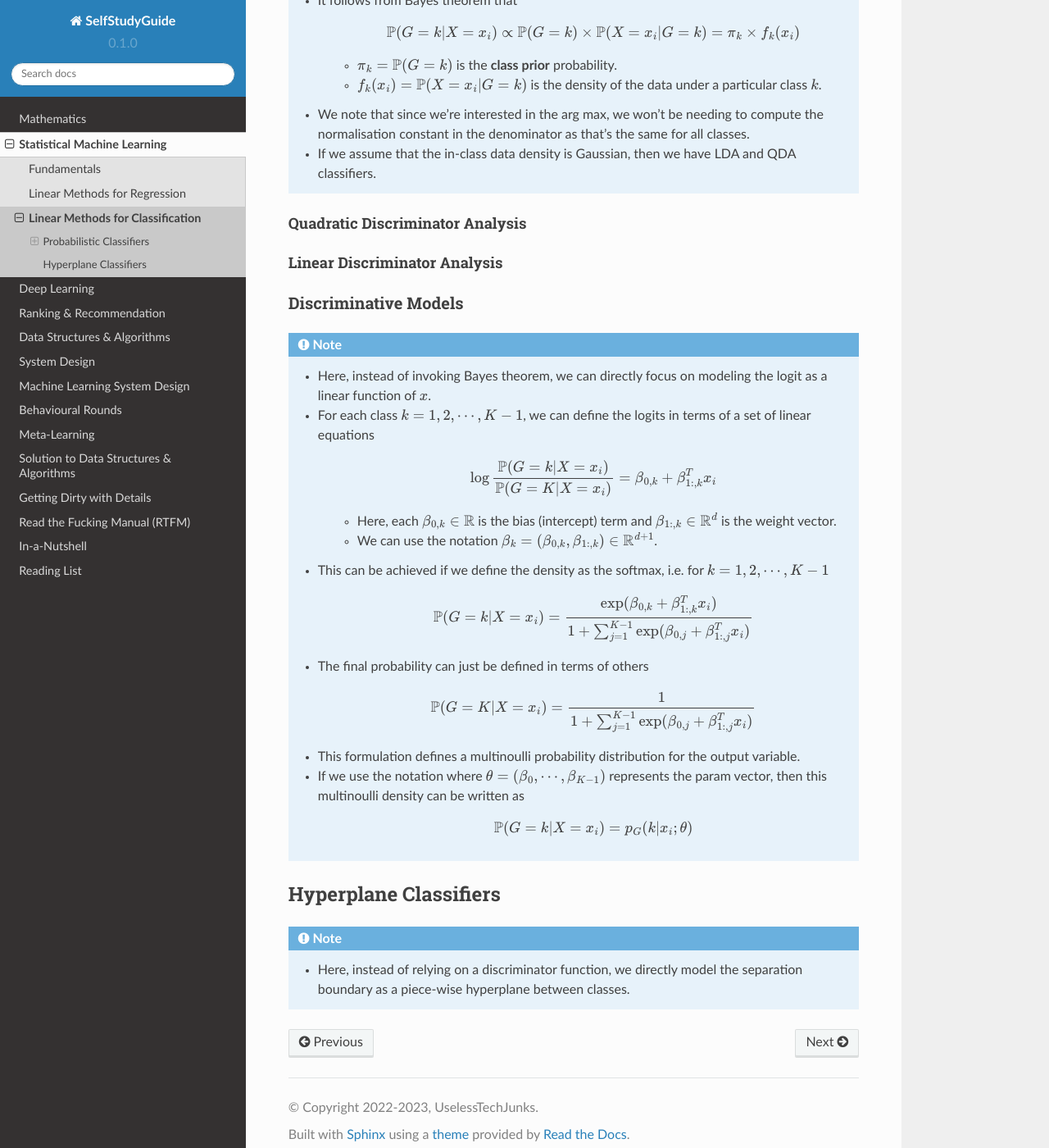
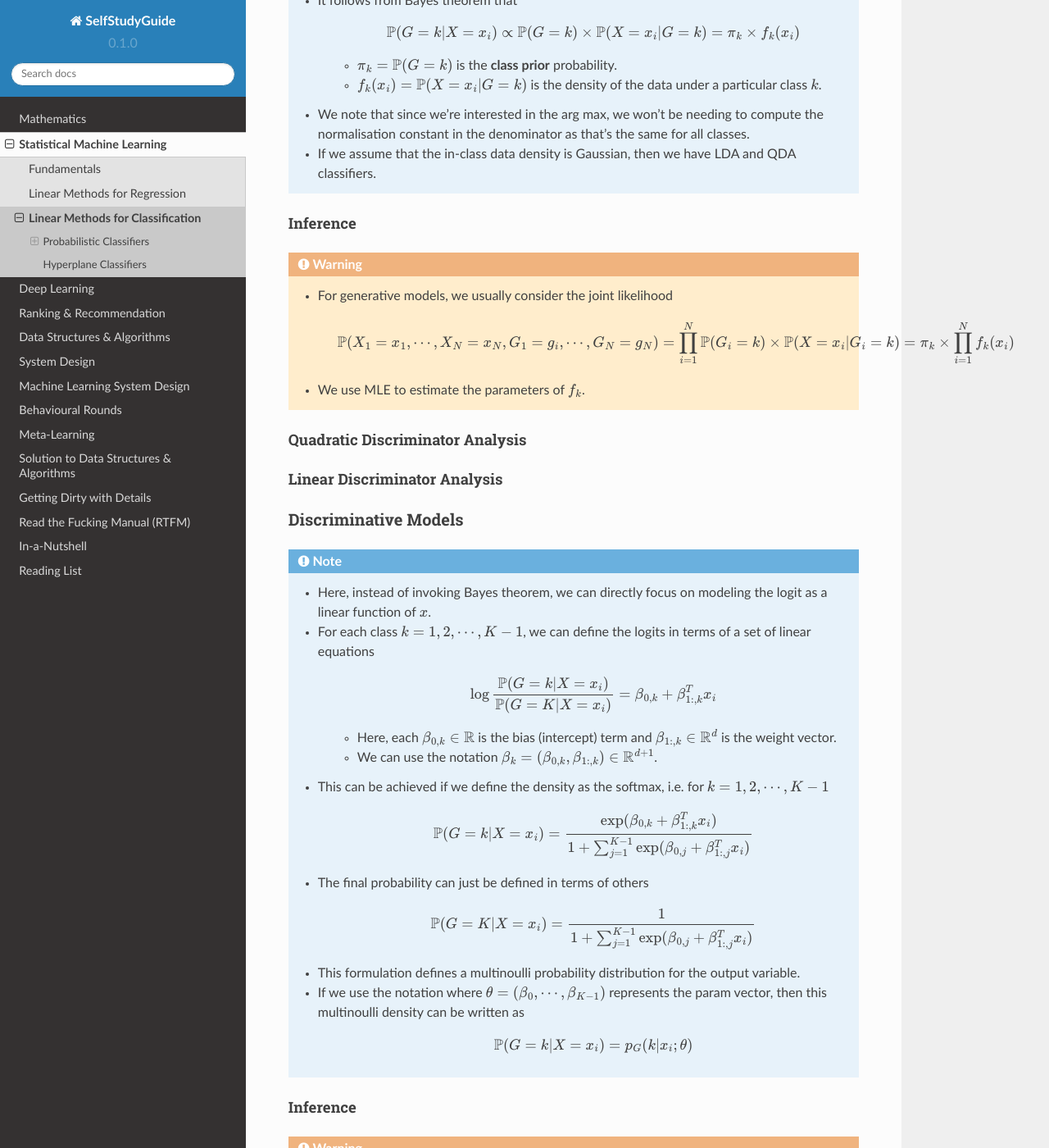
Before and after one commit to uselesstechjunks/leetcode, a Sphinx documentation site: the page built from docs/source/ml/linearcls.rst, in a window 1280 px wide and 1400 px high, scrolled down 988 px. Shown: the whole window at 82% size. Built offline with Sphinx 7.4.7 and the Read the Docs theme 2.0.0, drawn with Linux system fonts in a browser that asks for light colours; some of the changed text lies outside the part shown.

Commit message:
Update linearcls.rst

```diff
--- a/docs/source/ml/linearcls.rst
+++ b/docs/source/ml/linearcls.rst
@@ -36,6 +36,14 @@ Generative Models
 	* We note that since we're interested in the arg max, we won't be needing to compute the normalisation constant in the denominator as that's the same for all classes.
 	* If we assume that the in-class data density is Gaussian, then we have LDA and QDA classifiers.
 
+Inference
+--------------------------------------------------------------------------------------
+.. warning::
+	* For generative models, we usually consider the joint likelihood
+
+		.. math:: \mathbb{P}(X_1=x_1,\cdots,X_N=x_N,G_1=g_i,\cdots,G_N=g_N)=\prod_{i=1}^{N}\mathbb{P}(G_i=k)\times\mathbb{P}(X=x_i|G_i=k)=\pi_k\times \prod_{i=1}^{N}f_k(x_i)
+	* We use MLE to estimate the parameters of :math:`f_k`.
+
 Quadratic Discriminator Analysis
 --------------------------------------------------------------------------------------
 
@@ -63,6 +71,14 @@ Discriminative Models
 
 		.. math:: \mathbb{P}(G=k|X=x_i)=p_G(k|x_i;\theta)
 
+Inference
+--------------------------------------------------------------------------------------
+.. warning::
+	* For discriminative models, we usually consider the conditional likelihood
+
+		.. math:: \mathbb{P}(G_1=g_i,\cdots,G_N=g_N|X_1=x_1,\cdots,X_N=x_N)=\prod_{i=1}^{N}\mathbb{P}(G_i=g_i|X=x_i)=\prod_{i=1}^{N}p_G(g_i|x_i;\theta)
+	* We use MLE to estimate the parameters :math:`\theta`.
+
 **************************************************************************************
 Hyperplane Classifiers
 **************************************************************************************
```
